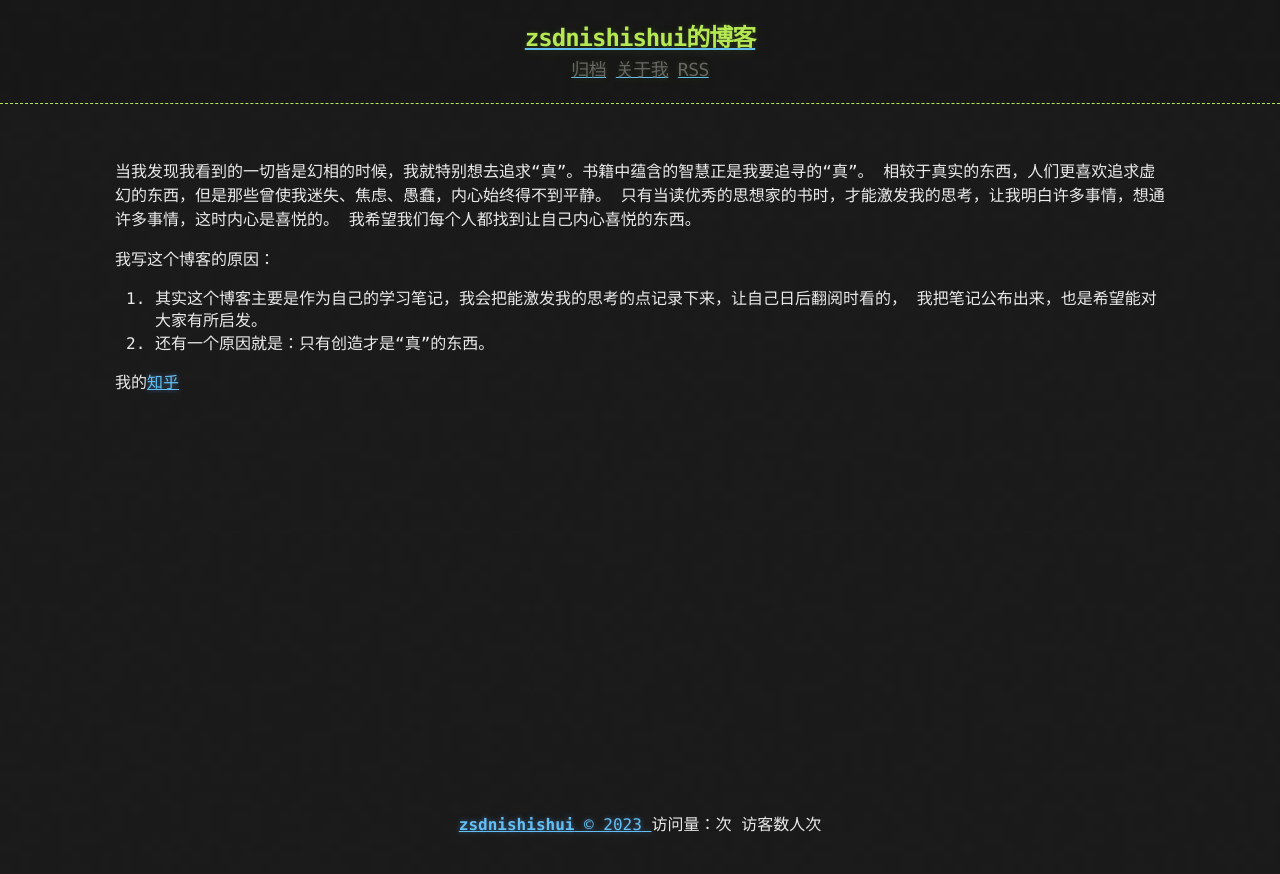
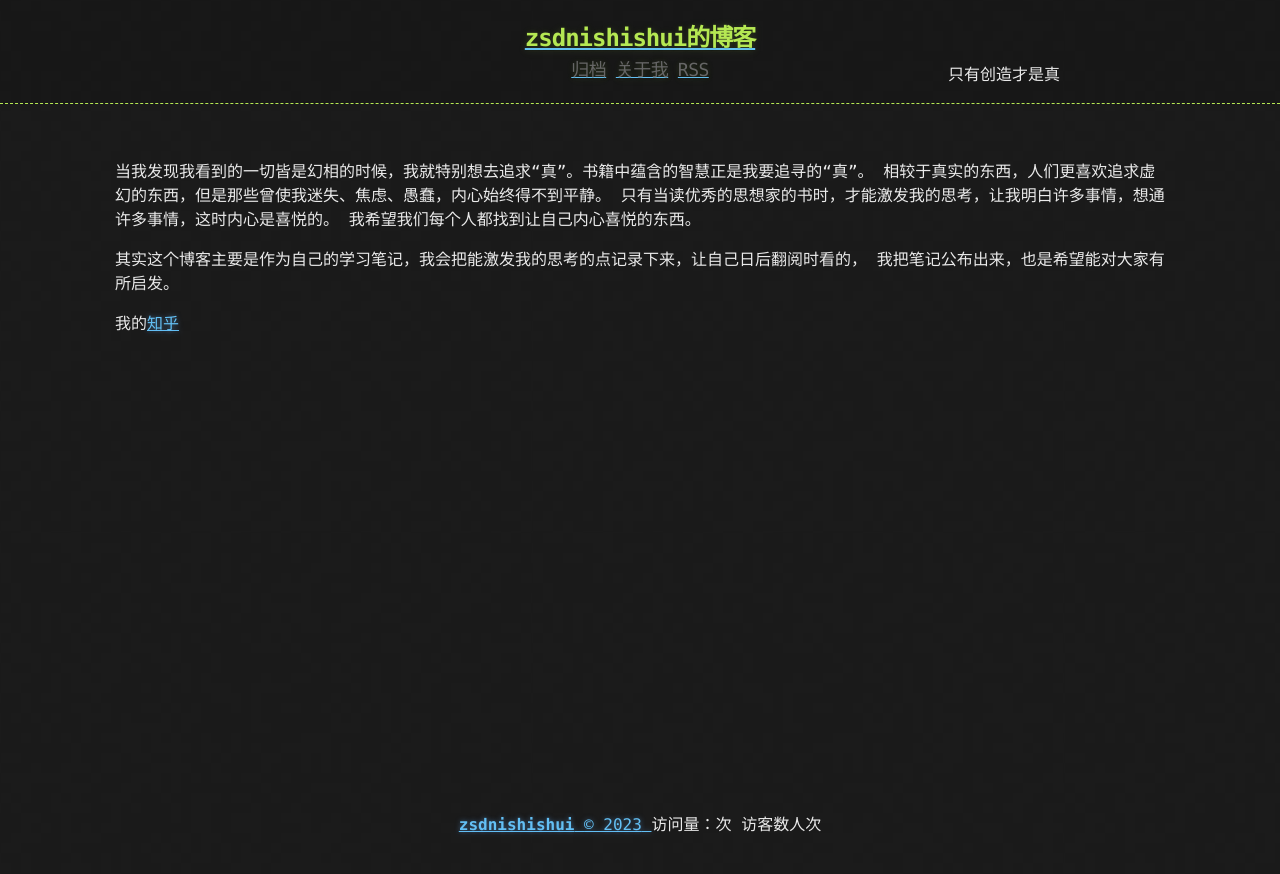
Before and after one commit to zsdnishishui/first, a Jekyll site: the page built from about.md, in a window 1280 px wide. Shown: the top 874 px of the page. Built offline with Jekyll 4.4.1, drawn with Linux system fonts in a browser that asks for light colours; comment, search, counter and statistics services are not loaded.

Commit message:
关于我

```diff
--- a/_includes/header.html
+++ b/_includes/header.html
@@ -1,11 +1,12 @@
 <header>
   <div>
     <a href="{{ "/" | prepend: site.baseurl | replace: '//', '/' }}">
-    {% assign owner_first_name = site.owner | split: " " %}
+<!--    {% assign owner_first_name = site.owner | split: " " %}-->
     <h1>{{ owner_first_name[0] | downcase }}的博客</h1>
     </a>
     <div class="header-links">
       {% include links.html %}
     </div>
+    <span style="float: right;margin-top: -20px;margin-right: 200px;">只有创造才是真</span>
   </div>
 </header>
--- a/about.md
+++ b/about.md
@@ -8,9 +8,8 @@ title: About
 只有当读优秀的思想家的书时，才能激发我的思考，让我明白许多事情，想通许多事情，这时内心是喜悦的。
 我希望我们每个人都找到让自己内心喜悦的东西。
 
-我写这个博客的原因：
-1. 其实这个博客主要是作为自己的学习笔记，我会把能激发我的思考的点记录下来，让自己日后翻阅时看的，
+其实这个博客主要是作为自己的学习笔记，我会把能激发我的思考的点记录下来，让自己日后翻阅时看的，
 我把笔记公布出来，也是希望能对大家有所启发。
-2. 还有一个原因就是：只有创造才是“真”的东西。
+
 
 我的[知乎](https://www.zhihu.com/people/mmn-85)
```
